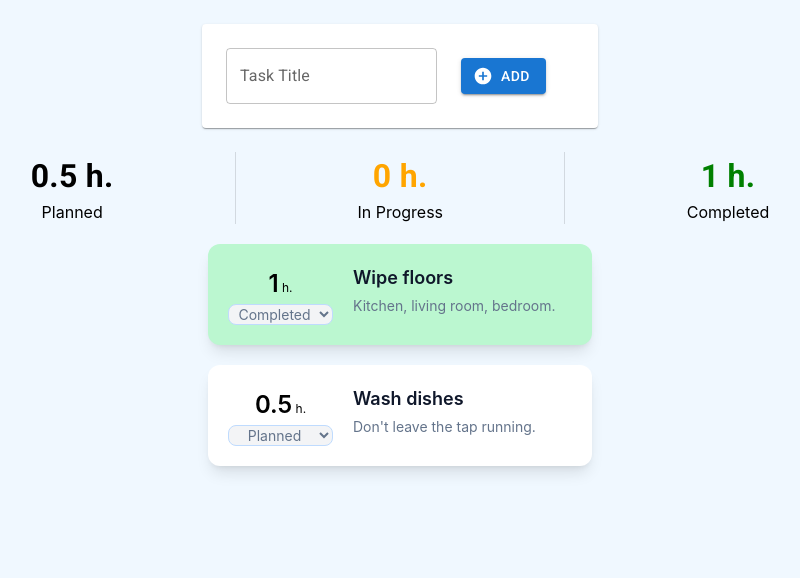
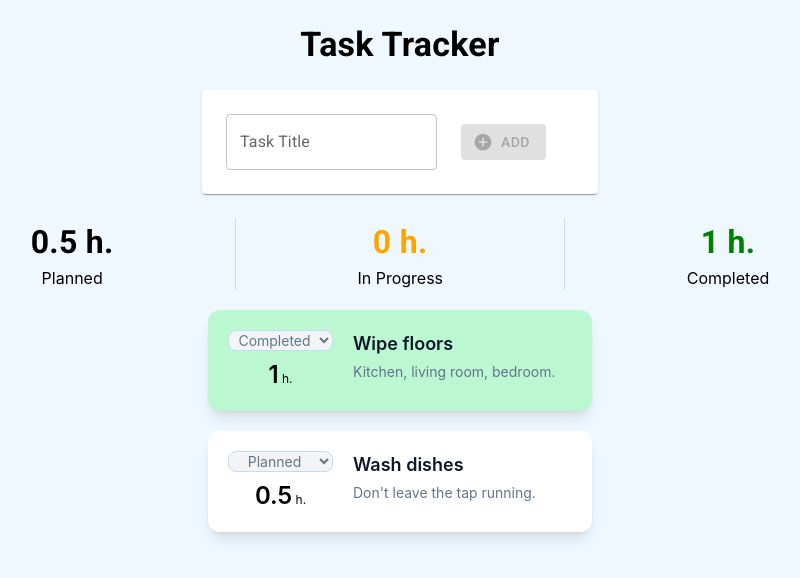
Before and after one commit to agusu/task-tracker, a React (Create React App) app: page / in a window 1280 px wide. Shown: the top 578 px of the page, without its empty margins (240-1040 px from the left). Built offline with nearby package versions, Linux system fonts and the light colour scheme.

Commit message:
form validation, metadata

```diff
--- a/public/index.html
+++ b/public/index.html
@@ -4,10 +4,10 @@
         <meta charset="utf-8" />
         <meta name="viewport" content="width=device-width, initial-scale=1" />
         <meta name="theme-color" content="#000000" />
-        <meta name="description" content="Web site created using create-react-app" />
+        <meta name="description" content="Simple task-tracking app made by agusu" />
         <link rel="stylesheet" href="https://fonts.googleapis.com/css?family=Roboto:300,400,500,700&display=swap" />
 
-        <title>React App</title>
+        <title>Task Tracker</title>
     </head>
     <body>
         <noscript>You need to enable JavaScript to run this app.</noscript>
--- a/src/App.js
+++ b/src/App.js
@@ -3,9 +3,11 @@ import TaskList from "./components/TaskList";
 import AddTask from "./components/AddTask";
 import TaskService from "services/TaskService";
 import TaskMetrics from "components/TaskMetrics";
+import { Alert, Snackbar } from "@mui/material";
 
 export default function App() {
     const [tasks, setTasks] = useState([]);
+    const [error, setError] = useState("");
 
     useEffect(() => {
         fetchTasks();
@@ -23,13 +25,23 @@ export default function App() {
     };
 
     const handleAddTask = (task) => {
-        // TaskService.add(task).then(setTasks).catch((err) => console.error(err));
-        setTasks([...tasks, task]);
+        // TaskService.add(task).then(setTasks).catch((err) => {setError(err.message); console.error(err)});
+        if (tasks.find((t) => t.name === task.name)) {
+            setError("Task already exists!");
+            throw new Error("Task already exists!");
+        } else {
+            setTasks([...tasks, task]);
+        }
     };
 
     return (
         <>
             <AddTask handleAddTask={handleAddTask} />
+            <Snackbar open={error != ""} autoHideDuration={6000} onClose={() => setError("")}>
+                <Alert severity="error" sx={{ width: "100%" }}>
+                    {error}
+                </Alert>
+            </Snackbar>
             <TaskMetrics tasks={tasks} />
             <TaskList tasks={tasks} handleChangeState={handleChangeState} />
         </>
--- a/src/components/AddTask.jsx
+++ b/src/components/AddTask.jsx
@@ -1,4 +1,4 @@
-import { Button, Container, Grid, InputAdornment, Paper, TextField } from "@mui/material";
+import { Button, Container, Grid, InputAdornment, Paper, TextField, Typography } from "@mui/material";
 import { AddCircle } from "@mui/icons-material";
 import React from "react";
 
@@ -6,12 +6,23 @@ const TASK_TEMPLATE = { name: "", estimate: "", description: "", state: "planned
 
 export default function AddTask({ handleAddTask }) {
     const [task, setTask] = React.useState(TASK_TEMPLATE);
+    const [fieldError, setFieldError] = React.useState({ name: false, estimate: false });
 
     const handleChangeTask = (event) => {
+        if (event.target.value === "") {
+            setFieldError({ ...fieldError, name: true });
+        } else {
+            setFieldError({ ...fieldError, name: false });
+        }
         setTask({ ...task, name: event.target.value });
     };
 
     const handleChangeEstimate = (event) => {
+        if (isNaN(event.target.value) || Number(event.target.value) < 0) {
+            setFieldError({ ...fieldError, estimate: true });
+        } else {
+            setFieldError({ ...fieldError, estimate: false });
+        }
         setTask({ ...task, estimate: event.target.value });
     };
 
@@ -19,9 +30,13 @@ export default function AddTask({ handleAddTask }) {
         setTask({ ...task, description: event.target.value });
     };
 
-    const onClickAddTask = () => {
-        handleAddTask(task);
-        clearState();
+    const onSubmit = () => {
+        try {
+            handleAddTask({ ...task, estimate: Number(task.estimate) });
+            clearState();
+        } catch (error) {
+            console.error(error);
+        }
     };
 
     const clearState = () => {
@@ -30,6 +45,9 @@ export default function AddTask({ handleAddTask }) {
 
     return (
         <Container maxWidth="xs">
+            <Typography textAlign="center" variant="h4" sx={{ my: 3, fontWeight: "bold" }}>
+                Task Tracker
+            </Typography>
             <Paper sx={{ py: 3, px: 3, my: 3 }}>
                 <Grid container spacing={1} columns={3}>
                     <Grid item>
@@ -38,14 +56,30 @@ export default function AddTask({ handleAddTask }) {
                             label="Task Title"
                             value={task.name}
                             onChange={handleChangeTask}
+                            error={fieldError.name}
+                            inputProps={{
+                                autoComplete: "off",
+                            }}
                         />
                     </Grid>
 
-                    <Grid item alignSelf="center" sx={{ ml: 2 }}>
-                        <Button variant="contained" startIcon={<AddCircle />} onClick={onClickAddTask}>
-                            Add
-                        </Button>
-                    </Grid>
+                    {task.name.length > 0 && (
+                        <Grid item alignItems="center" xs={1}>
+                            <TextField
+                                label="Estimate"
+                                type="number"
+                                onChange={handleChangeEstimate}
+                                InputProps={{
+                                    inputProps: { min: 0, step: 0.5 },
+                                    endAdornment: <InputAdornment position="end">h</InputAdornment>,
+                                }}
+                                InputLabelProps={{
+                                    shrink: true,
+                                }}
+                                error={fieldError.estimate}
+                            />
+                        </Grid>
+                    )}
 
                     {task.name.length > 0 && (
                         <Grid item>
@@ -61,22 +95,16 @@ export default function AddTask({ handleAddTask }) {
                         </Grid>
                     )}
 
-                    {task.name.length > 0 && (
-                        <Grid item alignItems="center" xs={1}>
-                            <TextField
-                                label="Estimate"
-                                type="number"
-                                onChange={handleChangeEstimate}
-                                InputProps={{
-                                    inputProps: { min: 0, step: 0.5 },
-                                    endAdornment: <InputAdornment position="end">h</InputAdornment>,
-                                }}
-                                InputLabelProps={{
-                                    shrink: true,
-                                }}
-                            />
-                        </Grid>
-                    )}
+                    <Grid item alignSelf="center" sx={{ ml: 2 }}>
+                        <Button
+                            variant="contained"
+                            startIcon={<AddCircle />}
+                            onClick={onSubmit}
+                            disabled={fieldError.name || fieldError.estimate || task.estimate === ""}
+                        >
+                            Add
+                        </Button>
+                    </Grid>
                 </Grid>
             </Paper>
         </Container>
--- a/src/components/TaskList.jsx
+++ b/src/components/TaskList.jsx
@@ -20,7 +20,7 @@ export default function TaskList({ tasks, handleChangeState }) {
     };
 
     return (
-        <ul className="">
+        <ul>
             {tasks &&
                 tasks.map((task, index) => (
                     <li
@@ -29,7 +29,7 @@ export default function TaskList({ tasks, handleChangeState }) {
                             task
                         )}`}
                     >
-                        <div className="flex flex-col-reverse gap-y-1">
+                        <div className="flex flex-col gap-y-1">
                             <select
                                 className="rounded-lg bg-gray-100 px-1 border border-blue-200 text-slate-500 hover:rounded-lg max-h-8 text-sm text-center"
                                 value={task.state}
```
